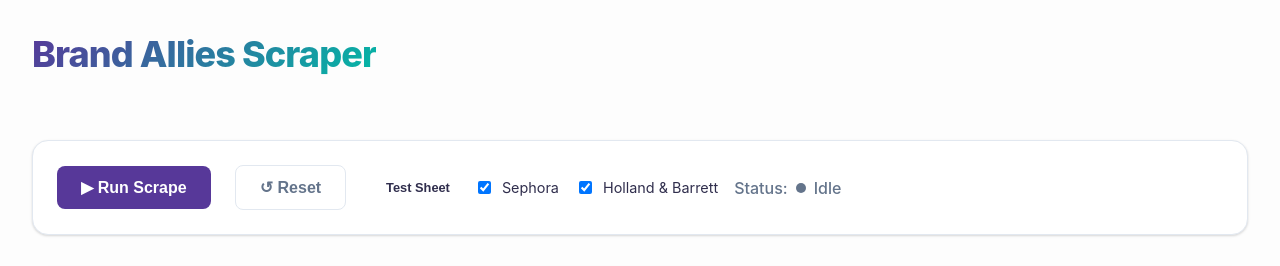
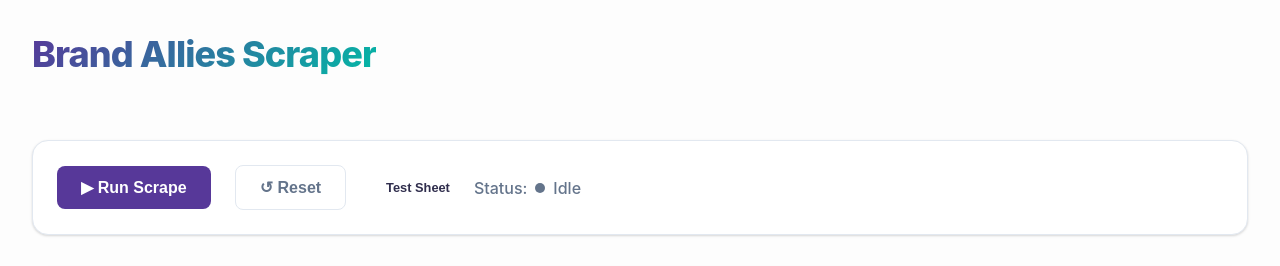
Before and after one commit to harrybutler-sketch/boots-holland-sephora, a React app in the folder frontend/: page / in a window 1280 px wide. Shown: the top 266 px of the page. Built offline with nearby package versions, Linux system fonts and the light colour scheme; no server answers; the HTML template or start-up script is replaced by a standard one.

Commit message:
UI: Remove retailer selection checkboxes from controls

```diff
--- a/frontend/src/components/Controls.jsx
+++ b/frontend/src/components/Controls.jsx
@@ -43,17 +43,6 @@
                         >
                             Test Sheet
                         </button>
-                        {selectedRetailers && Object.keys(selectedRetailers).map(retailer => (
-                            <label key={retailer} style={{ display: 'flex', alignItems: 'center', gap: '0.5rem', cursor: 'pointer', fontSize: '0.9rem' }}>
-                                <input
-                                    type="checkbox"
-                                    checked={selectedRetailers[retailer]}
-                                    onChange={() => onToggleRetailer(retailer)}
-                                    disabled={isRunning}
-                                />
-                                {retailer}
-                            </label>
-                        ))}
                     </div>
                 </div>
 
```
